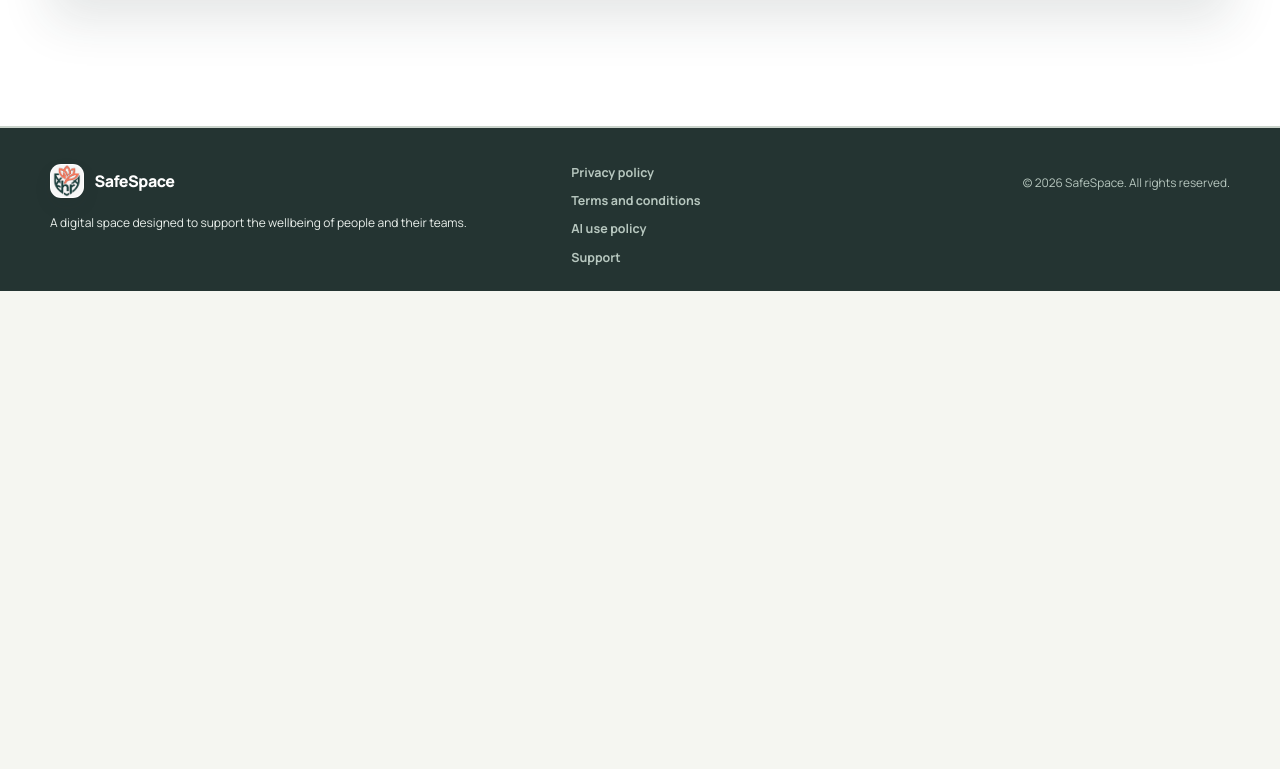
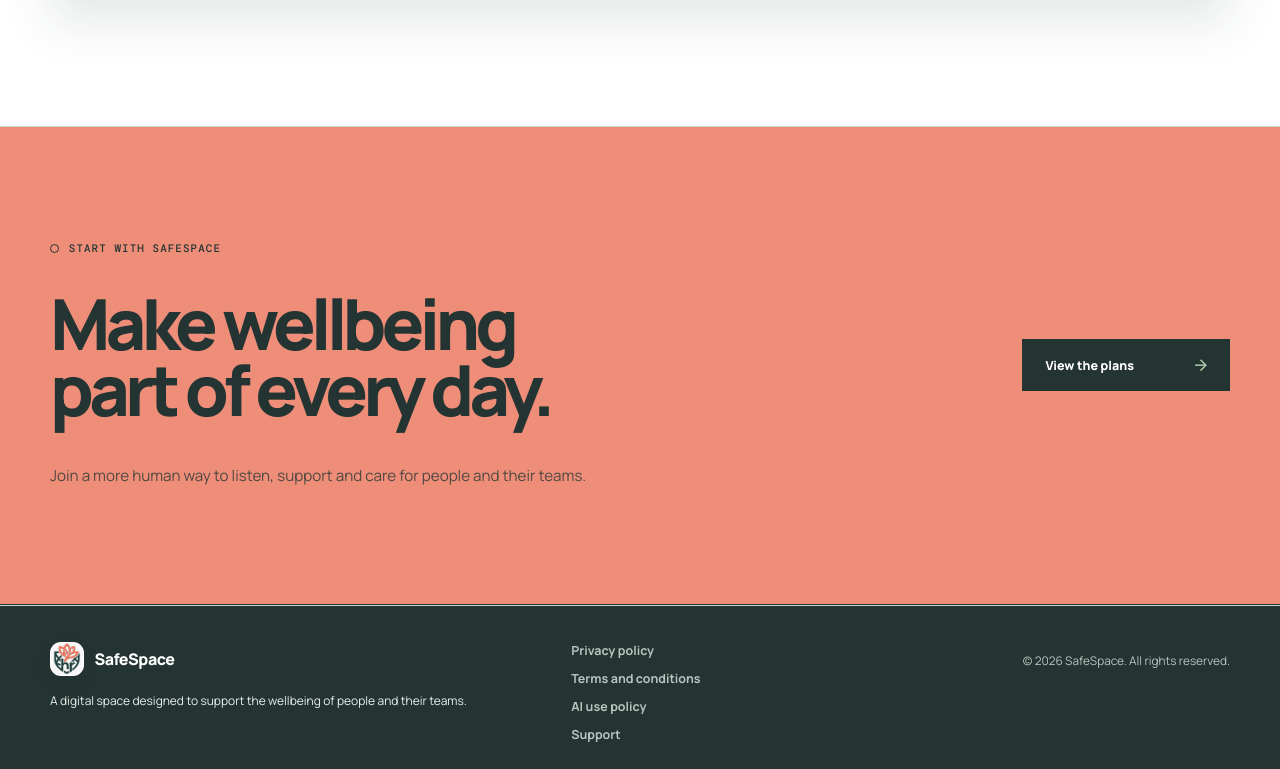
Before and after one commit to TheSuccesfulOnes/Landing-page-SafeSpace, a React (Vite) app: page / in a window 1280 px wide. Shown: the part 5725-6494 px from the top of the page. Before the commit the page ends 6016 px from the top, so only its background shows below. Built offline with nearby package versions, Linux system fonts and the light colour scheme.

Commit message:
feat(landing): add wellbeing call to action

```diff
--- a/src/App.tsx
+++ b/src/App.tsx
@@ -955,6 +955,30 @@ function App() {
             </div>
           </div>
         </section>
+
+        <section
+          id="join"
+          className="cta-section"
+          aria-labelledby="cta-title"
+        >
+          <div className="cta-inner">
+            <p className="section-eyebrow">
+              {t("sections.callToAction.eyebrow")}
+            </p>
+            <h2 id="cta-title">{t("sections.callToAction.title")}</h2>
+            <p>{t("sections.callToAction.description")}</p>
+            <a
+              className="cta-action"
+              href="#plans"
+              onClick={() => setActiveSection("plans")}
+            >
+              {t("sections.callToAction.button")}
+              <span className="material-symbols-outlined" aria-hidden="true">
+                arrow_forward
+              </span>
+            </a>
+          </div>
+        </section>
       </main>
 
       <footer className="footer-app">
```
